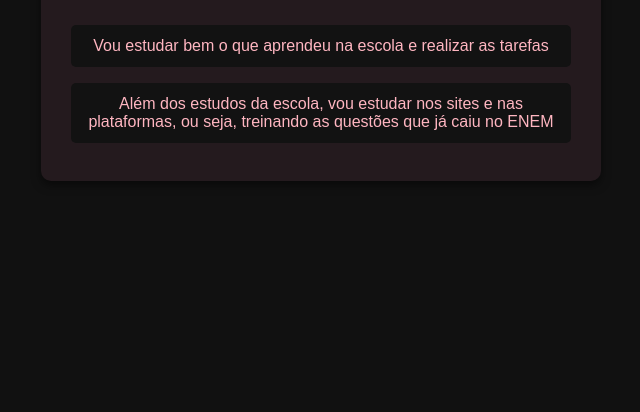
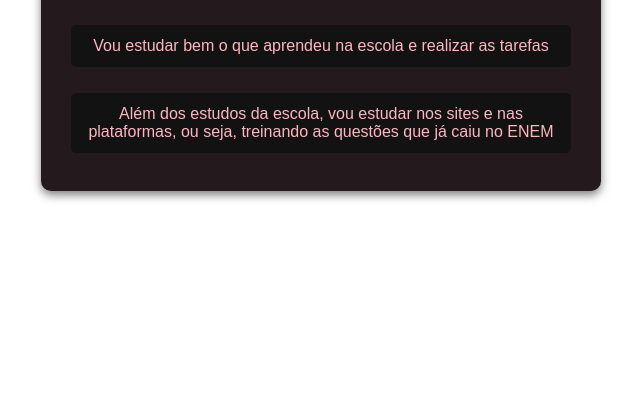
Before and after one commit to Itchigochan84/CursoDeMat2, a plain HTML site: page index.html in a window 1280 px wide. Shown: the part 388-800 px from the top of the page, without its empty margins (319-959 px from the left). Drawn offline with Linux system fonts and the light colour scheme.

Commit message:
Refactor CSS with Google Fonts and new styles
Updated body styles and added font imports.

```diff
--- a/style.css
+++ b/style.css
@@ -1,3 +1,5 @@
+@import url('https://fonts.googleapis.com/css2?family=Chakra+Petch:ital,wght@0,300;0,400;0,500;0,600;0,700;1,300;1,400;1,500;1,600;1,700&family=Inter:wght@100;200;300;400;500;600;700;800;900&display=swap');
+
 body {
     background-color: #111;
     color: white;
@@ -54,3 +56,23 @@
 .caixa-resultado.mostrar{
     display: block;
 }
+
+body {
+    background-color: var(--cor-fundo);
+    color: var(--cor-texto);
+    font-family: 'Inter', sans-serif;
+    display: flex;
+    justify-content: center;
+    align-items: center;
+    min-height: 100vh;
+}
+
+h1, .caixa-perguntas, .caixa-resultado{
+    font-family: 'Chakra Petch', sans-serif;
+}
+
+.caixa-alternativas{
+    display: flex;
+    flex-direction: column;
+    gap: 10px;
+}
```
